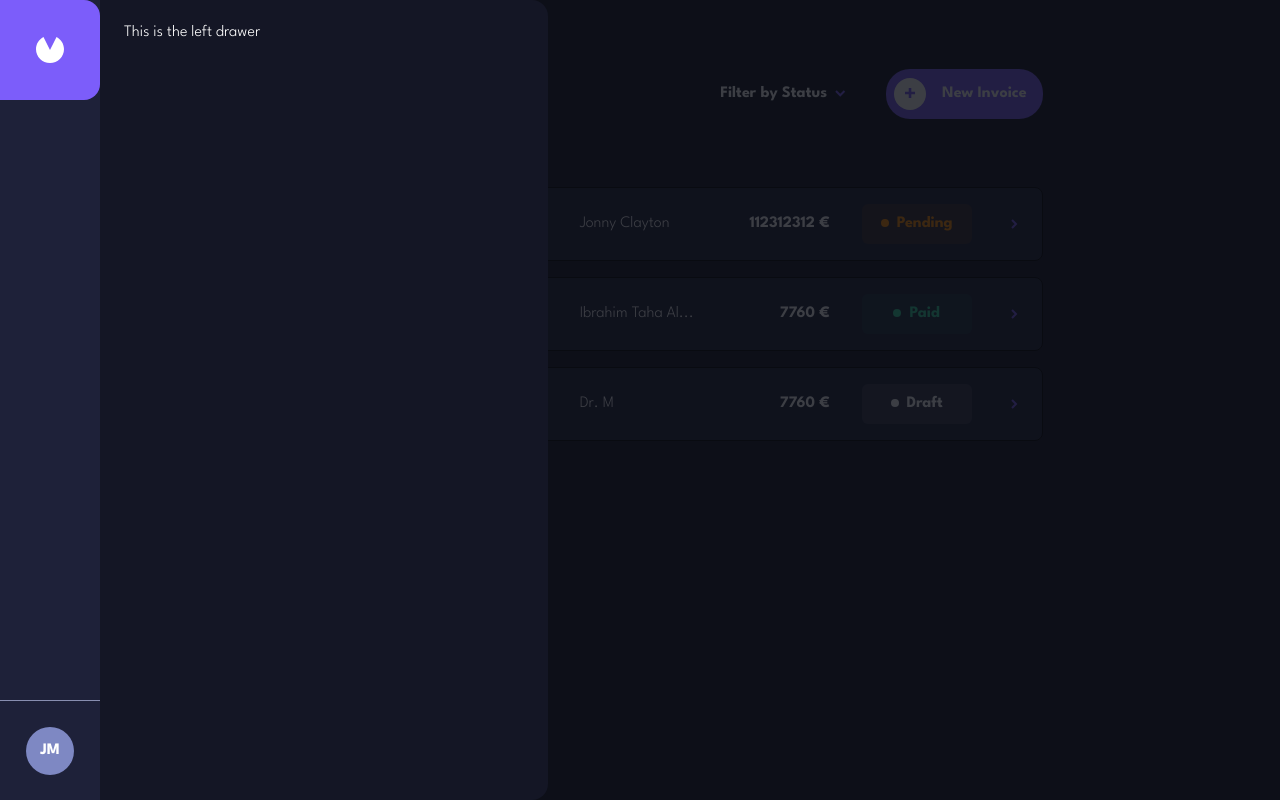
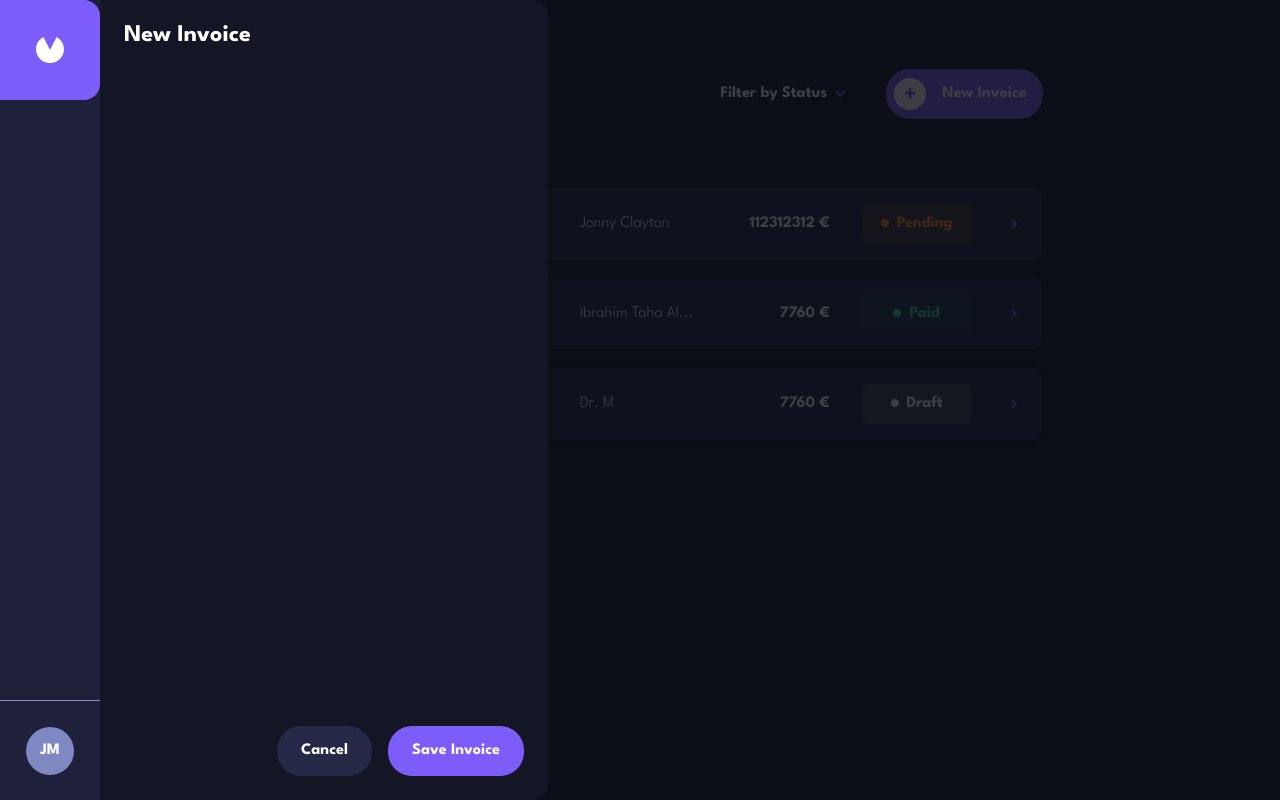
Before and after one commit to Invoice-App-jm5592/client, a Vue app: page /invoices in a window 1280 px wide. Both pictures are taken after a click on the button "New Invoice". Shown: the top 800 px of the page. Built offline with nearby package versions, Linux system fonts and the light colour scheme.

Commit message:
Add Content to Left Drawer to add a new invoice

```diff
--- a/src/common/components/BaseButton.vue
+++ b/src/common/components/BaseButton.vue
@@ -7,14 +7,16 @@
     <span v-if="$slots.icon" class="my-2 ml-2 rounded-full bg-white w-8 h-8 flex items-center justify-center">
       <slot name="icon" />
     </span>
-    <BaseTypography is-bold styles="m-4">
-      <slot name="label" />
-    </BaseTypography>
+    <div :class="conditionalLabelClasses($slots.icon)">
+      <BaseTypography is-bold>
+        <slot name="label" />
+      </BaseTypography>
+    </div>
   </button>
 </template>
 
 <script lang="ts" setup>
-import { defineProps, PropType } from 'vue';
+import { defineProps, PropType, computed, Slot } from 'vue';
 import BaseTypography from './BaseTypography.vue';
 
 type onClickHandler = () => void;
@@ -29,4 +31,13 @@ const props = defineProps({
     default: ""
   }
 });
+
+const conditionalLabelClasses = computed(() => {
+  return (hasIcon: Slot|undefined) => {
+    return {
+      "my-4 mx-6": !hasIcon,
+      "m-4": hasIcon,
+    }
+  }
+});
 </script>
--- a/src/common/components/TheLeftDrawer.vue
+++ b/src/common/components/TheLeftDrawer.vue
@@ -1,11 +1,23 @@
 <template>
-  <div v-if="props.isVisible"
-    class="h-[100vh] w-[35vw] overflow-x-hidden overflow-y-auto bg-light-black absolute top-0 left-[100px] rounded-tr-2xl rounded-br-2xl z-[200] p-6"
-    >
-    <slot />
+  <div
+    v-if="props.isVisible"
+    class="h-[100vh] w-[35vw] flex flex-col overflow-x-hidden overflow-y-auto bg-light-black absolute top-0 left-[100px] rounded-tr-2xl rounded-br-2xl z-[200] p-6"
+  >
+    <div class="mb-14">
+      <slot name="header" />
+    </div>
+    <div>
+      <slot name="content" />
+    </div>
+    <div class="mt-auto">
+      <slot name="footer" />
+    </div>
   </div>
-  <div @click="clickAwayListener" v-if="props.isVisible"
-    class="z-[199] bg-black h-[100vh] w-[100vw] absolute top-0 opacity-80" />
+  <div
+    @click="clickAwayListener"
+    v-if="props.isVisible"
+    class="z-[199] bg-black h-[100vh] w-[100vw] absolute top-0 opacity-80"
+  />
 </template>
 
 <script setup lang="ts">
--- a/src/modules/invoices/components/InvoiceListHeader.vue
+++ b/src/modules/invoices/components/InvoiceListHeader.vue
@@ -10,7 +10,7 @@
     </div>
     <div class="flex items-center">
       <InvoiceFilter />
-      <BaseButton label="New Invoice" @click="toggleDrawer">
+      <BaseButton @click="toggleDrawer">
         <template #icon>
           <PlusIcon />
         </template>
@@ -21,7 +21,29 @@
     </div>
   </div>
   <TheLeftDrawer :is-visible="isDrawerOpen" @click-away="toggleDrawer">
-    <BaseTypography>This is the left drawer</BaseTypography>
+    <template #header>
+      <BaseTypography size="md">New Invoice</BaseTypography>
+    </template>
+    <template #content>
+      <!-- TODO: Implement InvoiceForm with type "add"-->
+    </template>
+    <template #footer>
+      <div class="flex justify-between">
+        <div class="flex ml-auto">
+          <BaseButton class="mr-4 bg-light-blue-gray hover:bg-gray transition-all" @click="toggleDrawer">
+            <template #label>
+              Cancel
+            </template>
+          </BaseButton>
+          <!-- TODO: Implement click handler to save invoice -->
+          <BaseButton @click="() => {}">
+            <template #label>
+              Save Invoice
+            </template>
+          </BaseButton>
+        </div>
+      </div>
+    </template>
   </TheLeftDrawer>
 </template>
 
```
